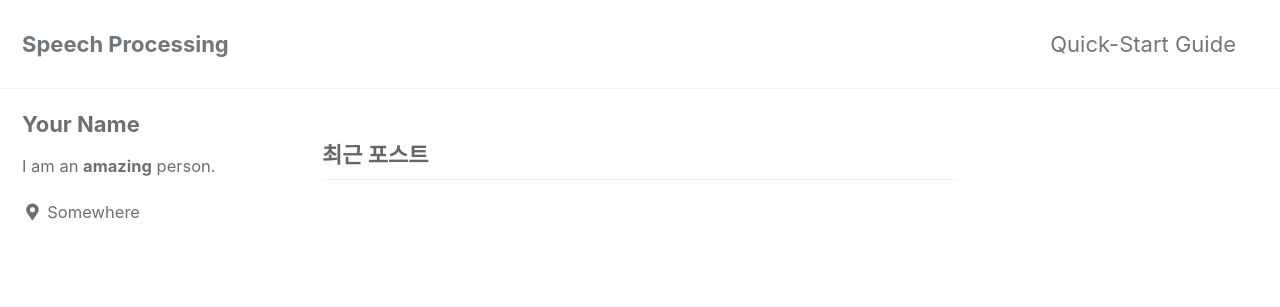
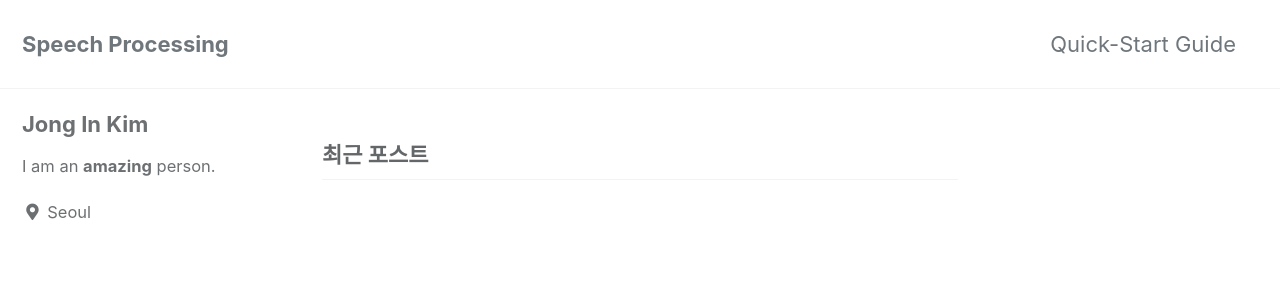
Before and after one commit to prows12/prows12.github.io, a Jekyll site: the page built from index.html, in a window 1280 px wide. Shown: the top 307 px of the page. Built offline with Jekyll 4.4.1, drawn with Linux system fonts in a browser that asks for light colours; cached includes are drawn as plain includes; the list of posts is cut into pages by our own code.

Commit message:
Update _config.yml

```diff
--- a/_config.yml
+++ b/_config.yml
@@ -21,7 +21,7 @@ title_separator          : "-"
 subtitle                 : # site tagline that appears below site title in masthead
 name                     : "JongIn Kim"
 description              : "Speech Processing"
-url                      : "prows12.github.io"# the base hostname & protocol for your site e.g. "https://mmistakes.github.io"
+url                      : "https://prows12.github.io"# the base hostname & protocol for your site e.g. "https://mmistakes.github.io"
 baseurl                  : # the subpath of your site, e.g. "/blog"
 repository               : "prows12/prows12.github.io"# GitHub username/repo-name e.g. "mmistakes/minimal-mistakes"
 teaser                   : # path of fallback teaser image, e.g. "/assets/images/500x300.png"
@@ -94,10 +94,10 @@ analytics:
 
 # Site Author
 author:
-  name             : "Your Name"
+  name             : "Jong In Kim"
   avatar           : # path of avatar image, e.g. "/assets/images/bio-photo.jpg"
   bio              : "I am an **amazing** person."
-  location         : "Somewhere"
+  location         : "Seoul"
   email            :
   links:
     - label: "Email"
```
